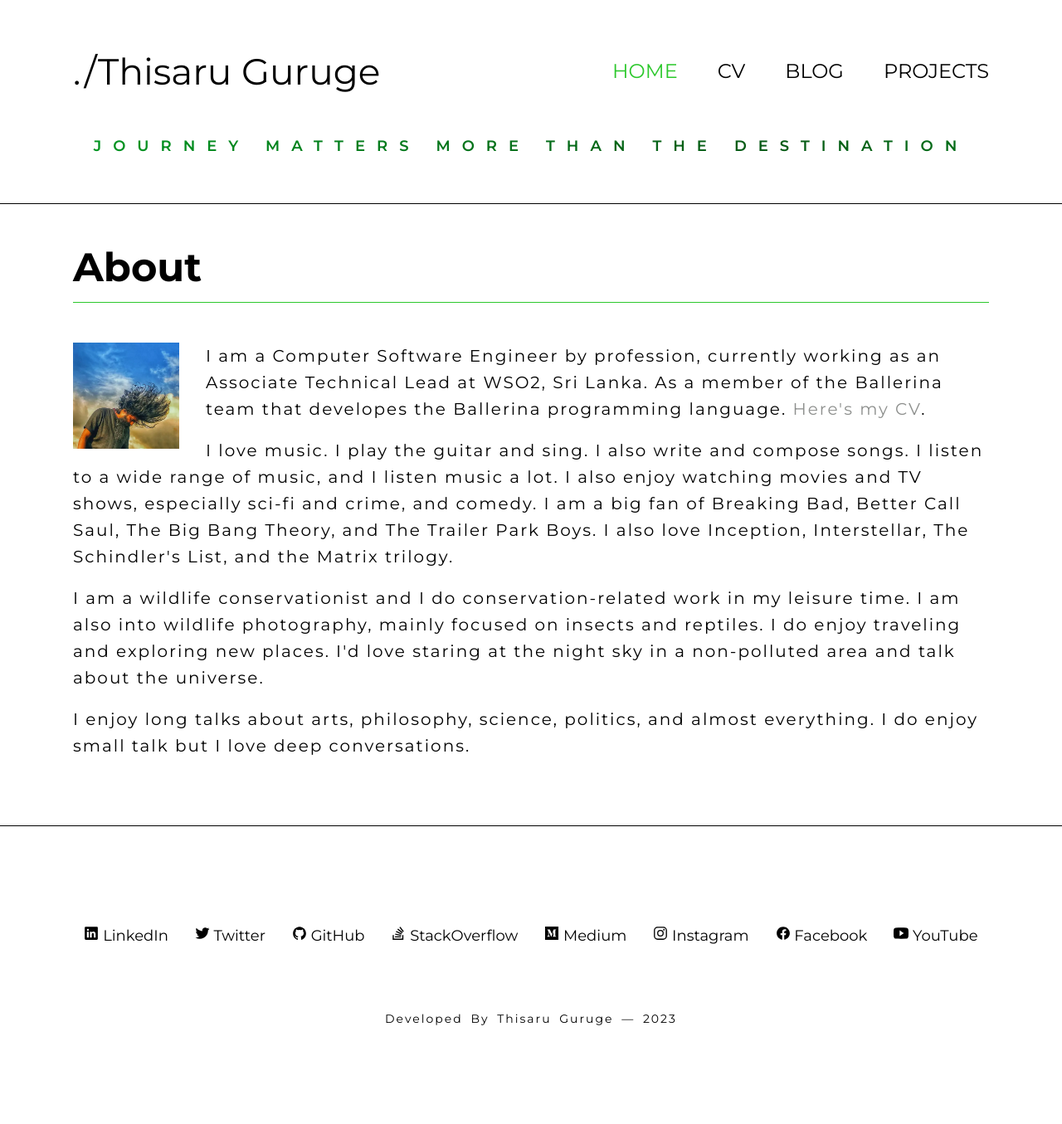
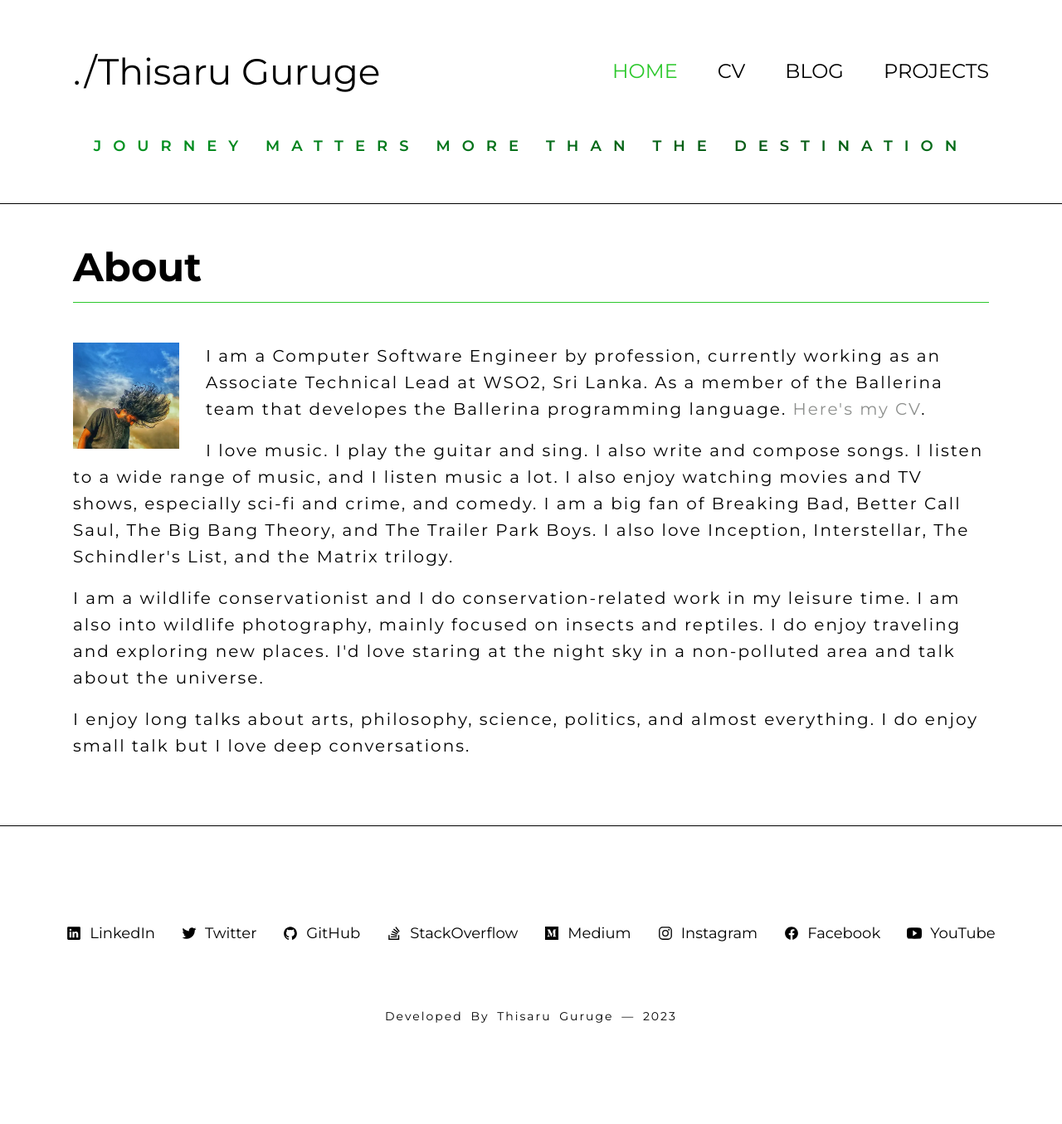
Before and after one commit to ThisaruGuruge/thisaruguruge.github.io, a Jekyll site: the page built from index.html, in a window 1280 px wide. Shown: the whole page at 83% size. Built offline with Jekyll 4.4.1, drawn with Linux system fonts in a browser that asks for light colours.

Commit message:
Fix alignment in footer items

```diff
--- a/_sass/footer.scss
+++ b/_sass/footer.scss
@@ -12,13 +12,12 @@
     justify-content: center;
 }
 
-.footer--social-media-item {
+.footer--social-media-link {
+    font-size: 1.8rem;
+
     display: flex;
     gap: 1rem;
-}
-
-.footer--social-media-link {
-    font-size: 1.8rem;
+    align-items: center;
 }
 
 .footer--social-media-link:link,
```
